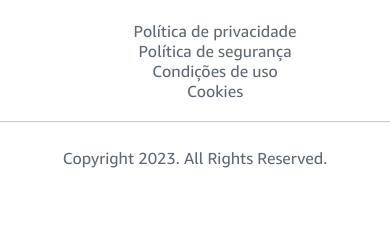
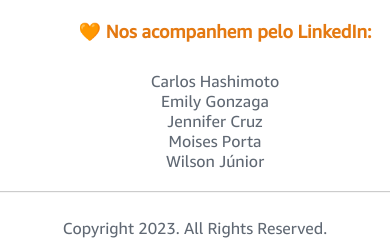
Before and after one commit to jennifer-cruz/aaws-talents-tcc, a plain HTML site: page index.html in a window 390 px wide. Shown: the part 2006-2244 px from the top of the page. Before the commit the page ends 2179 px from the top, so only its background shows below. Drawn offline with Linux system fonts and the light colour scheme.

Commit message:
atualizando o README e ajuste no footer do HTML

```diff
--- a/index.html
+++ b/index.html
@@ -1,5 +1,6 @@
 <!DOCTYPE html>
 <html lang="pt-br">
+
 <head>
     <meta charset="UTF-8">
     <meta name="viewport" content="width=device-width, initial-scale=1.0">
@@ -17,7 +18,8 @@
     <header>
         <nav class="box-grid">
             <div class="header-info">
-                <img src="./img/logo-aws-nav.png" alt="Logo do serviço de computação em nuvem da empresa Amazon. Com a escrita 'AWS' em branco e uma seta laranja abaixo da para a direita.">
+                <img src="./img/logo-aws-nav.png"
+                    alt="Logo do serviço de computação em nuvem da empresa Amazon. Com a escrita 'AWS' em branco e uma seta laranja abaixo da para a direita.">
                 <h2 class="h2-logo">Talents</h2>
             </div>
         </nav>
@@ -64,13 +66,17 @@
             <div class="logo-footer">
                 <img src="./img/logo-footer.png" alt="">
                 <h2>Talents</h2>
-            </div>
+            </div><br>
+            <h3 class="text-h3">🧡 Nos acompanhem pelo LinkedIn:</h3>
             <div class="itens-footer">
+
                 <ul class="footer">
-                    <li><a href="#">Política de privacidade</a></li>
-                    <li><a href="#">Política de segurança</a></li>
-                    <li><a href="#">Condições de uso</a></li>
-                    <li><a href="#">Cookies</a></li>
+
+                    <li><a href="http://www.linkedin.com/in/yuichiyh">Carlos Hashimoto</a></li>
+                    <li><a href="https://br.linkedin.com/in/emilygonzaga">Emily Gonzaga</a></li>
+                    <li><a href="https://www.linkedin.com/in/jennifercruz-/">Jennifer Cruz</a></li>
+                    <li><a href="https://www.linkedin.com/in/mois%C3%A9s-porta-46125b49">Moises Porta</a></li>
+                    <li><a href="https://www.linkedin.com/in/wilsonjunior1307/">Wilson Júnior</a></li>
                 </ul>
             </div>
             <hr>
@@ -78,4 +84,5 @@
         </div>
     </footer>
 </body>
+
 </html>
--- a/src/styles.css
+++ b/src/styles.css
@@ -31,6 +31,16 @@
 
 .header-info {
     display: flex;
+}
+
+.text-h3{
+    display: flex;
+    justify-content: center;
+    align-items: center;
+    font-family: AmazonEmber;
+    font-size: 18px;
+   color: #e47911;
+    margin: 5px;
 }
 
 .header-info img {
@@ -342,4 +352,13 @@
     margin-left: 0;
     padding-top: 15px;
 }
+.text-h3{
+    display: flex;
+    justify-content: center;
+    align-items: center;
+    font-family: AmazonEmber;
+    font-size: 18px;
+   color: #e47911;
+    margin-left: 65px;
 }
+}
```
Also changed, not shown: 1 other file.
